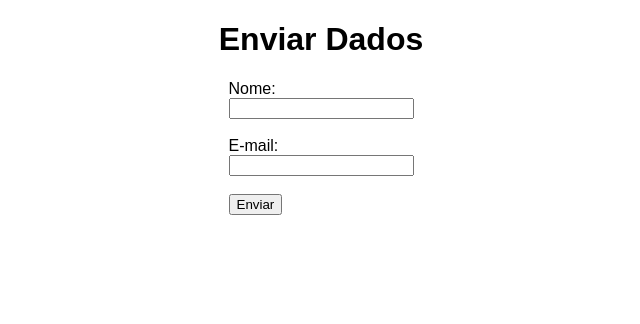
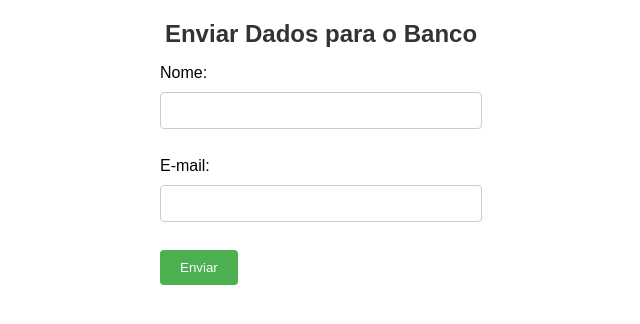
Before and after one commit to cayo-oliveira/python_flask, a plain HTML site: page index.html in a window 1280 px wide. Shown: the whole page, without its empty margins (319-959 px from the left). Drawn offline with Linux system fonts and the light colour scheme.

Commit message:
att: organizacao

```diff
--- a/templates/index.html
+++ b/index.html
@@ -1,14 +1,13 @@
-<!-- templates/index.html -->
 <!DOCTYPE html>
 <html lang="pt-br">
 <head>
     <meta charset="UTF-8">
     <meta name="viewport" content="width=device-width, initial-scale=1.0">
-    <title>Enviar Dados</title>
-    <link rel="stylesheet" href="/static/styles.css">
+    <title>Página de Teste com Flask</title>
+    <link rel="stylesheet" href="static/styles.css">
 </head>
 <body>
-    <h1>Enviar Dados</h1>
+    <h1>Enviar Dados para o Banco</h1>
     <form action="/submit" method="POST">
         <label for="name">Nome:</label><br>
         <input type="text" id="name" name="name" required><br><br>
--- a/static/styles.css
+++ b/static/styles.css
@@ -1,4 +1,5 @@
 /* static/styles.css */
+
 body {
     font-family: Arial, sans-serif;
     margin: 20px;
@@ -9,3 +10,29 @@ form {
     display: inline-block;
     text-align: left;
 }
+
+h1 {
+    color: #333;
+    font-size: 24px;
+}
+
+input[type="text"], input[type="email"] {
+    width: 300px;
+    padding: 10px;
+    margin: 10px 0;
+    border: 1px solid #ccc;
+    border-radius: 4px;
+}
+
+input[type="submit"] {
+    padding: 10px 20px;
+    background-color: #4CAF50;
+    color: white;
+    border: none;
+    border-radius: 4px;
+    cursor: pointer;
+}
+
+input[type="submit"]:hover {
+    background-color: #45a049;
+}
```
